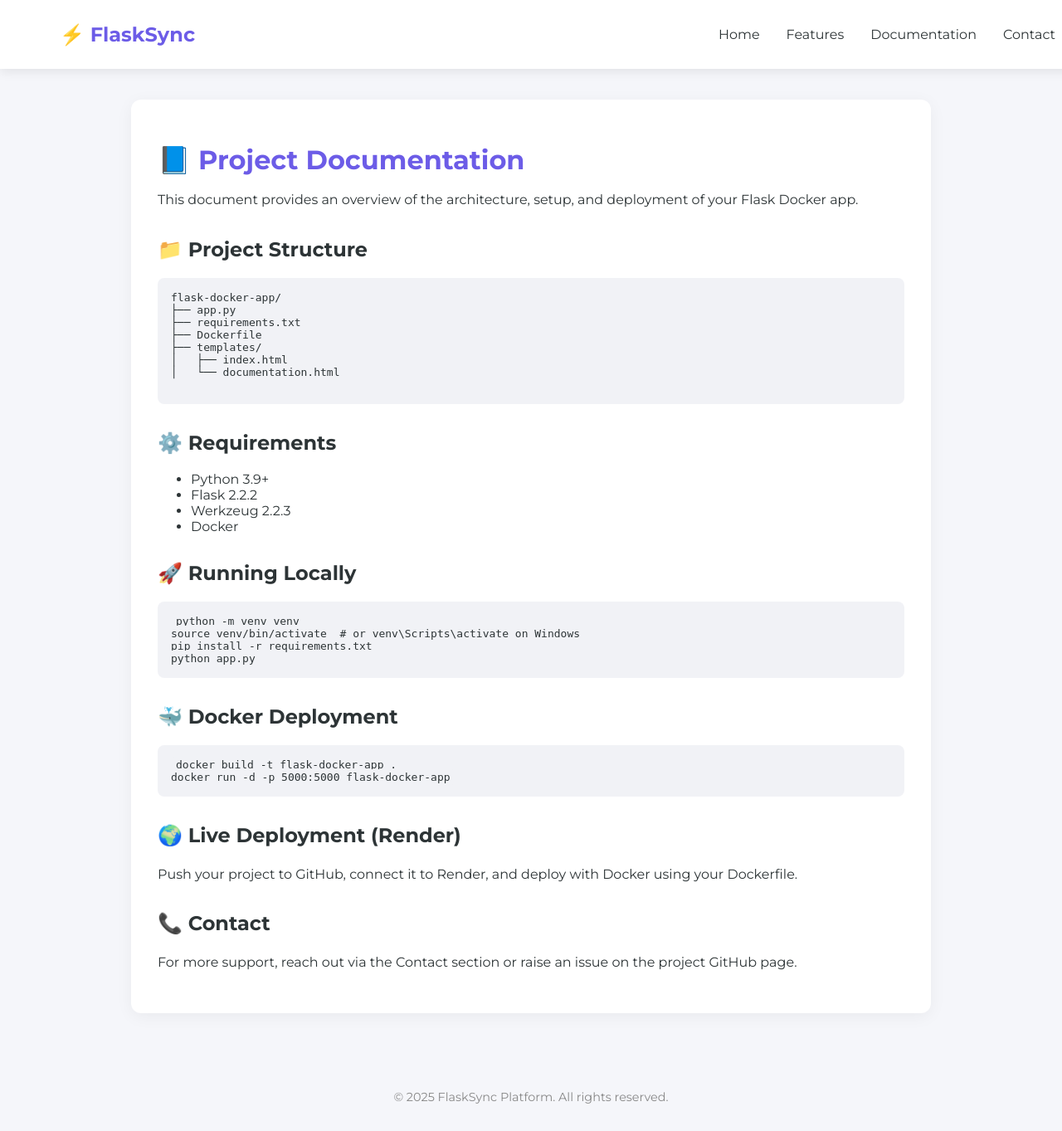
After one commit to battinavarun/FlaskDockerCdd, a Flask app: page /documentation in a window 1280 px wide. The commit adds this page. Shown: the whole page at 83% size. Run offline with Flask 2, Linux system fonts and the light colour scheme.

Commit message:
Added documentation route and page

```diff
--- a/app.py
+++ b/app.py
@@ -6,5 +6,9 @@ app = Flask(__name__)
 def home():
     return render_template('index.html')
 
+@app.route('/documentation')
+def documentation():
+    return render_template('documentation.html')
+
 if __name__ == '__main__':
     app.run(host='0.0.0.0', port=5000)
--- /dev/null
+++ b/templates/documentation.html
@@ -0,0 +1,167 @@
+<!DOCTYPE html>
+<html lang="en">
+<head>
+  <meta charset="UTF-8" />
+  <meta name="viewport" content="width=device-width, initial-scale=1.0"/>
+  <title>Documentation - FlaskSync</title>
+  <link href="https://fonts.googleapis.com/css2?family=Montserrat:wght@300;400;600;700&display=swap" rel="stylesheet"/>
+  <style>
+    body {
+      margin: 0;
+      font-family: 'Montserrat', sans-serif;
+      background-color: #f5f6fa;
+      color: #2d3436;
+    }
+
+    .navbar {
+      background-color: #fff;
+      padding: 1rem 2rem;
+      box-shadow: 0 4px 12px rgba(0,0,0,0.08);
+      position: fixed;
+      width: 100%;
+      top: 0;
+      z-index: 1000;
+    }
+
+    .navbar-content {
+      display: flex;
+      justify-content: space-between;
+      align-items: center;
+      max-width: 1200px;
+      margin: 0 auto;
+    }
+
+    .logo {
+      color: #6c5ce7;
+      font-weight: 700;
+      font-size: 1.5rem;
+      text-decoration: none;
+    }
+
+    .nav-links {
+      display: flex;
+      list-style: none;
+    }
+
+    .nav-links li {
+      margin-left: 2rem;
+    }
+
+    .nav-links a {
+      text-decoration: none;
+      color: #2d3436;
+      font-weight: 500;
+      position: relative;
+    }
+
+    .nav-links a:hover {
+      color: #6c5ce7;
+    }
+
+    .container {
+      max-width: 900px;
+      margin: 120px auto 60px;
+      padding: 2rem;
+      background-color: #ffffff;
+      box-shadow: 0 4px 20px rgba(0,0,0,0.05);
+      border-radius: 12px;
+    }
+
+    h1 {
+      color: #6c5ce7;
+      font-weight: 700;
+      margin-bottom: 1rem;
+    }
+
+    h2 {
+      color: #2d3436;
+      margin-top: 2rem;
+    }
+
+    p {
+      margin-bottom: 1rem;
+      line-height: 1.6;
+    }
+
+    code {
+      background-color: #f1f2f6;
+      padding: 2px 6px;
+      border-radius: 4px;
+      font-family: monospace;
+    }
+
+    pre {
+      background: #f1f2f6;
+      padding: 1rem;
+      border-radius: 8px;
+      overflow-x: auto;
+    }
+
+    footer {
+      text-align: center;
+      padding: 2rem;
+      color: #888;
+      font-size: 0.9rem;
+    }
+  </style>
+</head>
+<body>
+  <nav class="navbar">
+    <div class="navbar-content">
+      <a href="/" class="logo">⚡ FlaskSync</a>
+      <ul class="nav-links">
+        <li><a href="/">Home</a></li>
+        <li><a href="/#features">Features</a></li>
+        <li><a href="/documentation">Documentation</a></li>
+        <li><a href="#">Contact</a></li>
+      </ul>
+    </div>
+  </nav>
+
+  <div class="container">
+    <h1>📘 Project Documentation</h1>
+    <p>This document provides an overview of the architecture, setup, and deployment of your Flask Docker app.</p>
+
+    <h2>📁 Project Structure</h2>
+    <pre>
+flask-docker-app/
+├── app.py
+├── requirements.txt
+├── Dockerfile
+├── templates/
+│   ├── index.html
+│   └── documentation.html
+    </pre>
+
+    <h2>⚙️ Requirements</h2>
+    <ul>
+      <li>Python 3.9+</li>
+      <li>Flask 2.2.2</li>
+      <li>Werkzeug 2.2.3</li>
+      <li>Docker</li>
+    </ul>
+
+    <h2>🚀 Running Locally</h2>
+    <pre><code>python -m venv venv
+source venv/bin/activate  # or venv\Scripts\activate on Windows
+pip install -r requirements.txt
+python app.py
+</code></pre>
+
+    <h2>🐳 Docker Deployment</h2>
+    <pre><code>docker build -t flask-docker-app .
+docker run -d -p 5000:5000 flask-docker-app
+</code></pre>
+
+    <h2>🌍 Live Deployment (Render)</h2>
+    <p>Push your project to GitHub, connect it to Render, and deploy with Docker using your Dockerfile.</p>
+
+    <h2>📞 Contact</h2>
+    <p>For more support, reach out via the Contact section or raise an issue on the project GitHub page.</p>
+  </div>
+
+  <footer>
+    &copy; 2025 FlaskSync Platform. All rights reserved.
+  </footer>
+</body>
+</html>
--- a/templates/index.html
+++ b/templates/index.html
@@ -425,7 +425,7 @@
                 <li><a href="#">Home</a></li>
                 <li><a href="#features">Features</a></li>
                 <li><a href="#tech">Technology</a></li>
-                <li><a href="#">Documentation</a></li>
+                <li><a href="documentation">Documentation</a></li>
                 <li><a href="#">Contact</a></li>
             </ul>
         </div>
```
